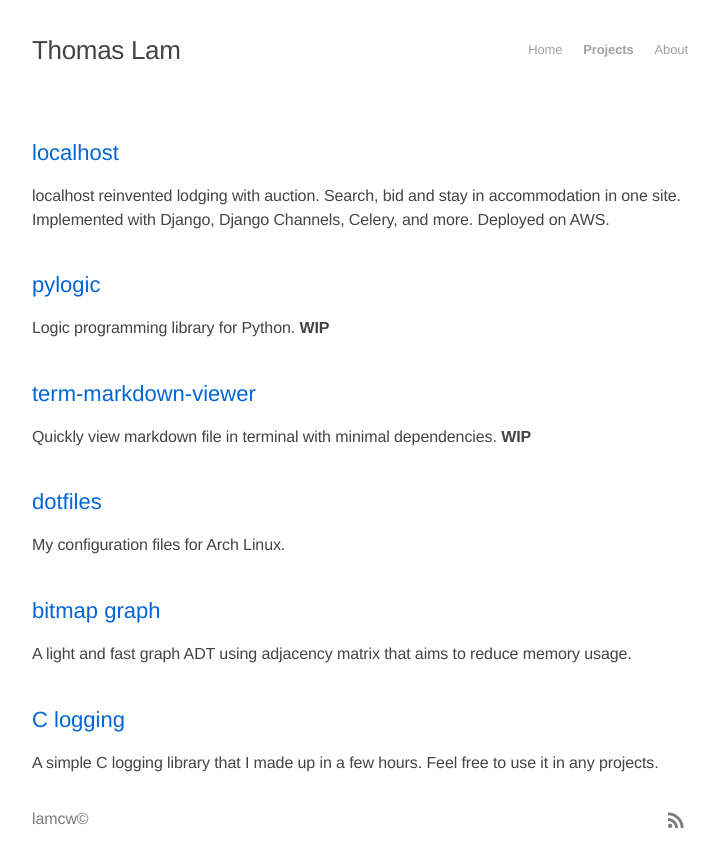
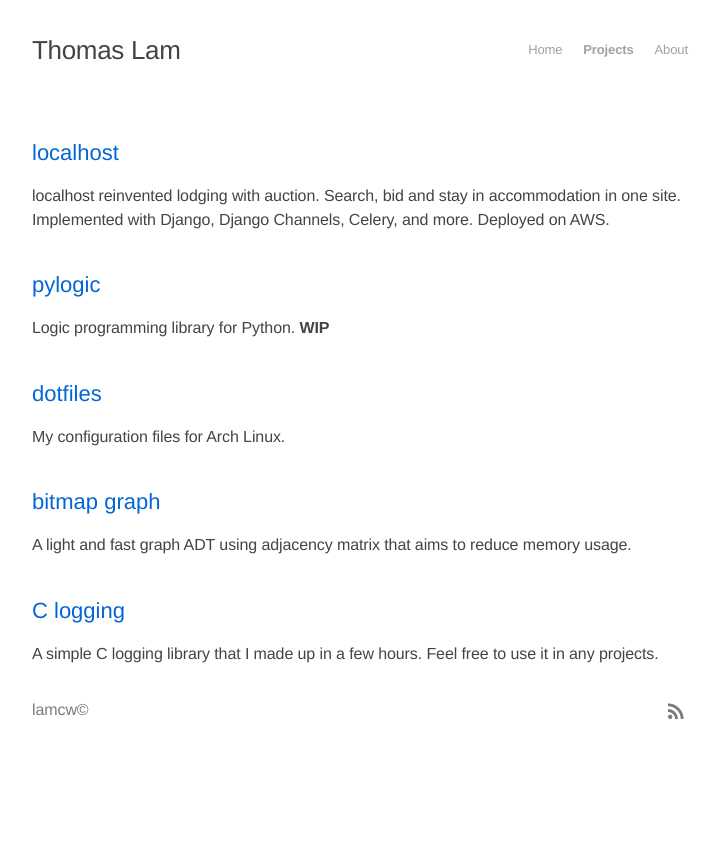
Before and after one commit to lamcw/lamcw.github.io, a Jekyll site: the page built from _pages/projects.md, in a window 1280 px wide. Shown: the top 867 px of the page, without its empty margins (280-998 px from the left). Built offline with Jekyll 4.4.1, drawn with Linux system fonts in a browser that asks for light colours; some web fonts are replaced.

```diff
--- a/_pages/projects.md
+++ b/_pages/projects.md
@@ -12,9 +12,6 @@
 ### [pylogic](https://github.com/lamcw/pylogic)
 Logic programming library for Python. **WIP**
 
-### [term-markdown-viewer](https://github.com/lamcw/term-markdown-viewer)
-Quickly view markdown file in terminal with minimal dependencies. **WIP**
-
 ### [dotfiles](https://github.com/lamcw/dotfiles)
 My configuration files for Arch Linux.
 
```
Also changed, not shown: Gemfile.lock, README.md.
